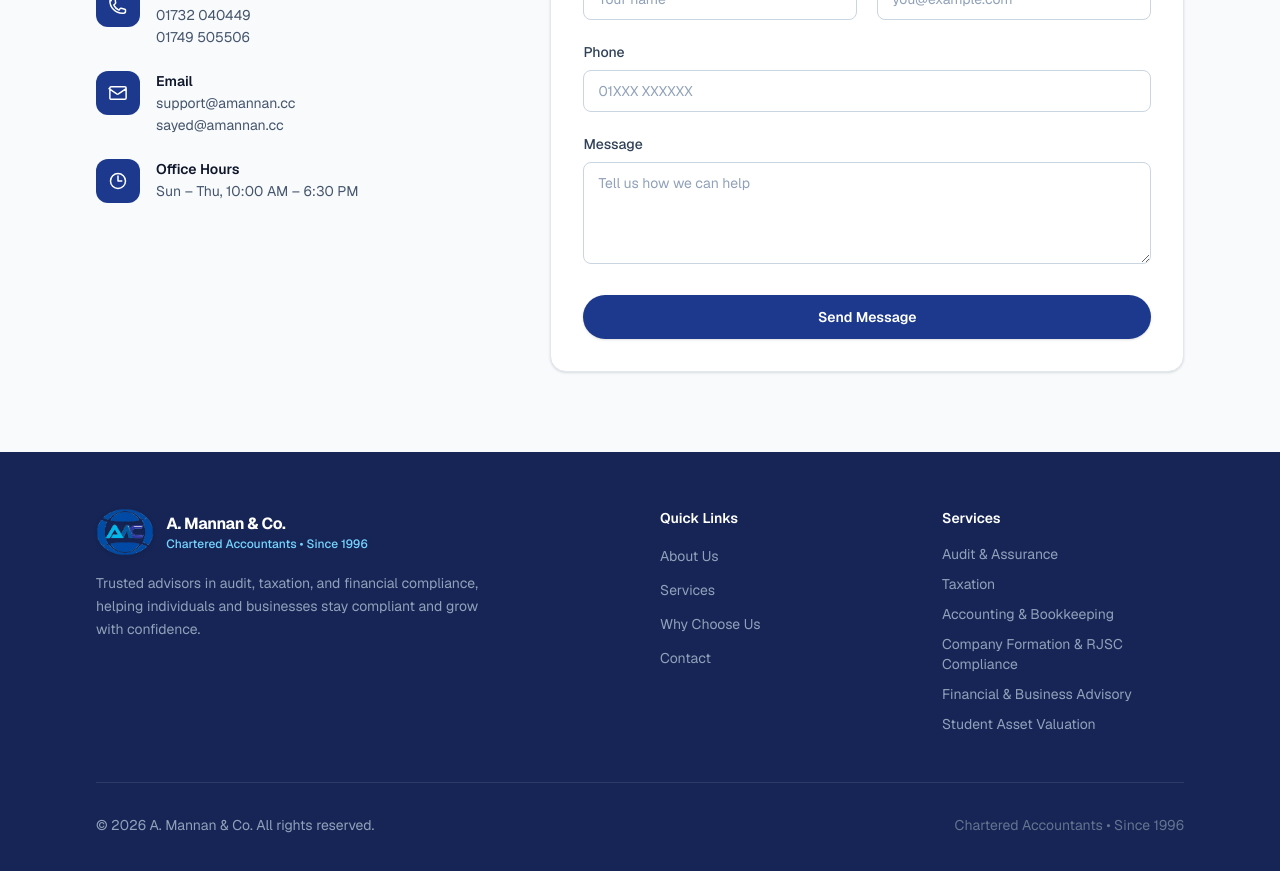
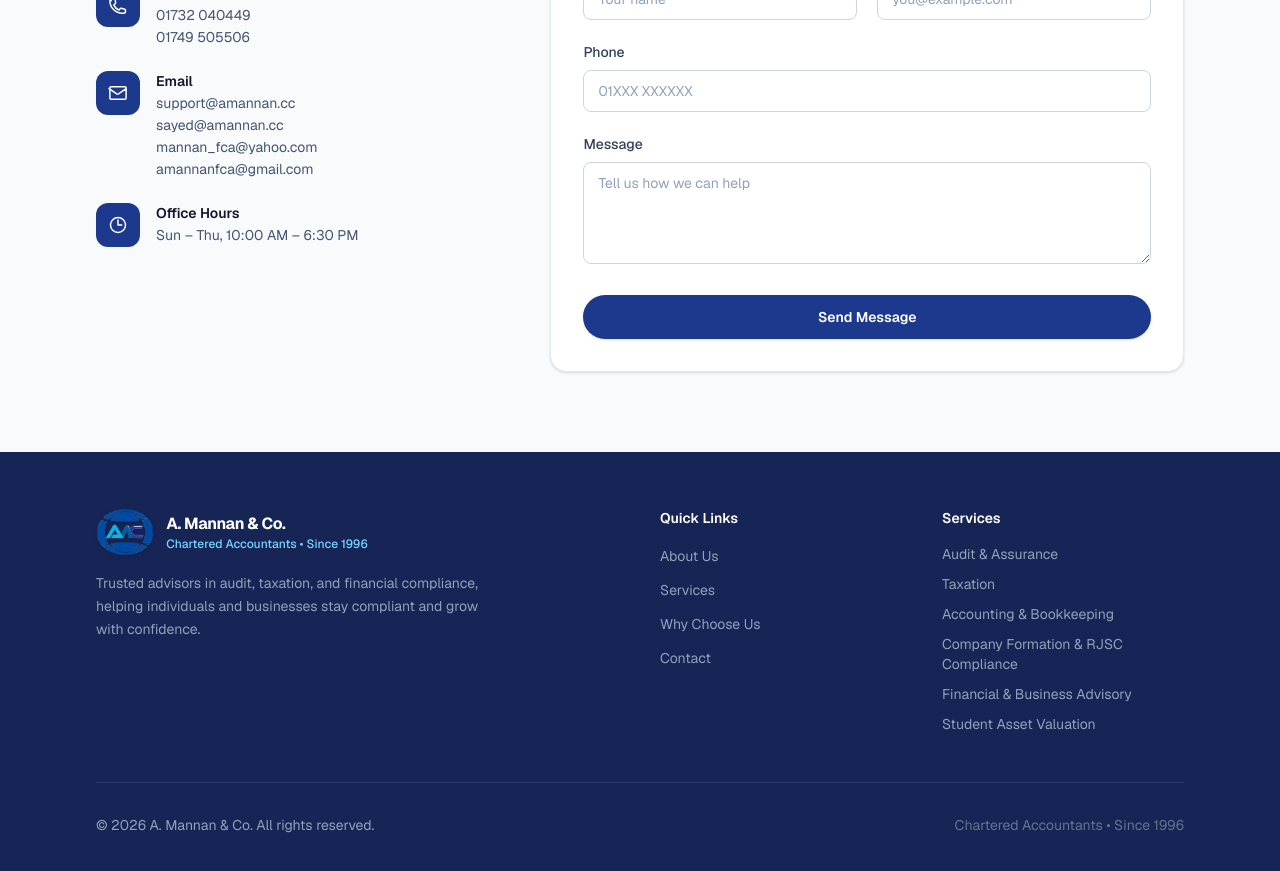
Before and after one commit to sayedxon48/A-Mannan-Co., a Next.js app: page / in a window 1280 px wide. Shown: the part 3080-3951 px from the top of the page. Built offline with nearby package versions, Linux system fonts and the light colour scheme.

Commit message:
Restore previous contact emails alongside new amannan.cc addresses

```diff
--- a/components/Contact.tsx
+++ b/components/Contact.tsx
@@ -37,6 +37,8 @@
     lines: [
       { text: "support@amannan.cc", href: "mailto:support@amannan.cc" },
       { text: "sayed@amannan.cc", href: "mailto:sayed@amannan.cc" },
+      { text: "mannan_fca@yahoo.com", href: "mailto:mannan_fca@yahoo.com" },
+      { text: "amannanfca@gmail.com", href: "mailto:amannanfca@gmail.com" },
     ],
     icon: (
       <path
```
